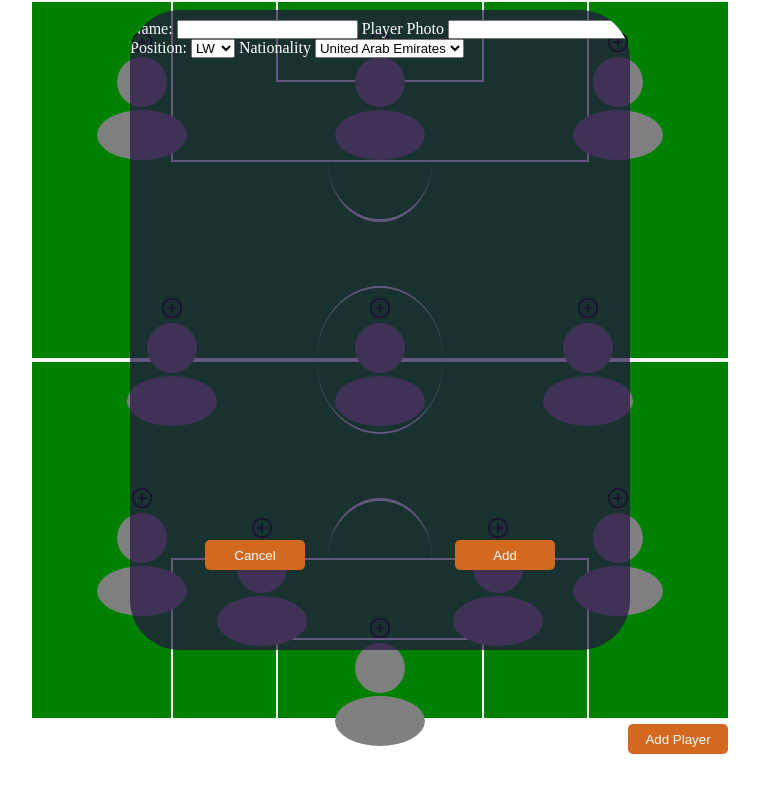
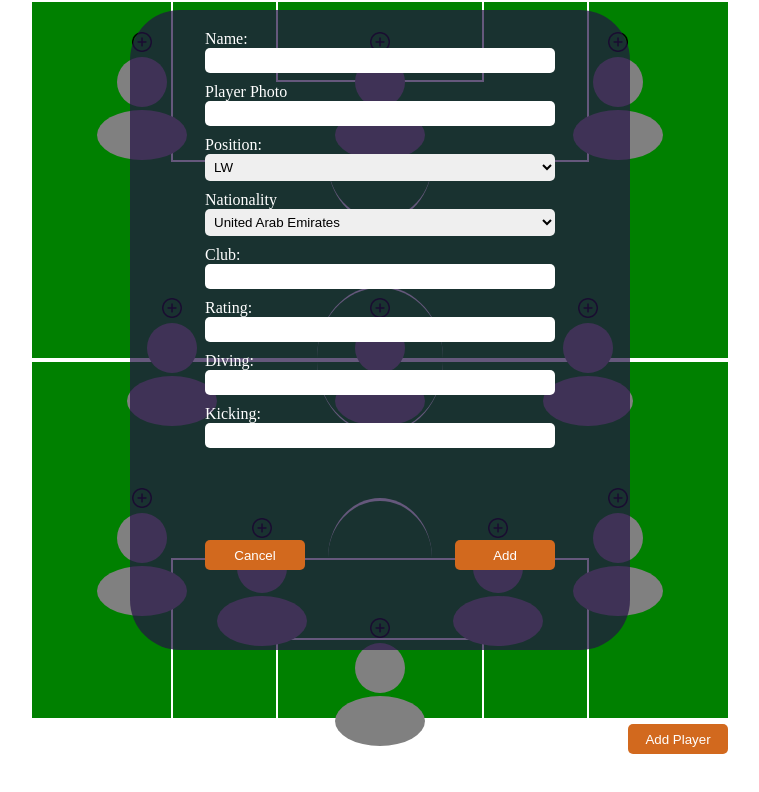
Before and after one commit to abdelmalekbenamar/FUT-Champions-Web-App-Ultimate-Team, a plain HTML site: page index.html in a window 1280 px wide. Both pictures are taken after a click on the button "Add Player". Shown: the whole page, without its empty margins (260-1019 px from the left). Drawn offline with Linux system fonts and the light colour scheme.

Commit message:
la partie html css du form ajouter joueur, js pour button add player au desous du terrain

```diff
--- a/assets/css/styles.css
+++ b/assets/css/styles.css
@@ -268,7 +268,7 @@ img.playerImage{
     overflow: hidden;
 }
 #formAddPlayer{
-    display: block;
+    display: none;
     position: absolute;
     top: 10px;
     left: calc(50% - 250px);
@@ -307,6 +307,19 @@ img.playerImage{
 .addPlClicked1{
     background-color: rgb(197, 150, 40);
 }
+label, input, select{
+    display: block;
+    width: 70%;
+    margin: auto;
+    border: none;
+}
+label{
+    margin-top: 10px;
+}
+input, select{
+    padding: 5px;
+    border-radius: 5px;
+}
 
 /* Les media query */
 @media only screen and (max-width: 728px){
--- a/assets/js/script.js
+++ b/assets/js/script.js
@@ -1278,3 +1278,10 @@ let playerNameModify = "";
     modifyForm.style.display = "none"
     modifyForm.querySelector("#playersList").innerHTML = "";
   })
+
+  //add player button on click
+  let addPlayerTerrainButt = document.getElementById("addPlayerButton");
+  addPlayerTerrainButt.addEventListener("click", () => {
+    let formAddPlayer = document.getElementById("formAddPlayer");
+    formAddPlayer.style.display = "block";
+  })
--- a/index.html
+++ b/index.html
@@ -21,6 +21,7 @@
                 <div id="defDemiCerB"></div>
                 <div id="milieuDemiCerB"></div>
             </div>
+
             <!-- Players -->
             <div class="player rw">
                 <div id="buttons">
@@ -175,11 +176,13 @@
     </div>
 
     <div id="formAddPlayer">
+        <form action="">
+
             <div id="inputs">
                 <label for="inputName">Name:</label>
-            <input type="text" id="inputName">
+                <input required type="text" id="inputName">
                 <label for="inputPlayerPhoto">Player Photo</label>
-            <input type="text" id="inputPlayerPhoto">
+                <input required type="text" id="inputPlayerPhoto">
                 <label for="inputPosition">Position:</label>
                 <select name="" id="inputPosition">
                     <option value="LW">LW</option>
@@ -196,14 +199,33 @@
                     <option value="AE">United Arab Emirates</option>
                     <option value="AR">Argentina</option>
                     <option value="AU">Australia</option>
-                <option value="Canada">Canada</option>
-                <option value="Espagne">Espagne</option>
+                    <option value="BE">Belgium</option>
+                    <option value="BH">Bahrain</option>
+                    <option value="BR">Brazil</option>
+                    <option value="CA">Canada</option>
+                    <option value="CH">Switzerland</option>
+                    <option value="CN">China</option>
+                    <option value="DE">Germany</option>
+                    <option value="DZ">Algeria</option>
+                    <option value="ES">Spain</option>
+                    <option value="FI">Finland</option>
+                    <option value="FR">France</option>
+                    <option value="GB">United Kingdom</option>
                 </select>
+                <label for="addPlayerClub">Club:</label>
+                <input required type="text" id="addPlayerClub">
+                <label for="rating">Rating:</label>
+                <input required min="0" max="100" type="number" id="rating">
+                <label for="diving">Diving:</label>
+                <input required min="0" max="100" type="number" id="diving">
+                <label for="kicking">Kicking:</label>
+                <input required min="0" max="100" type="number" id="kicking">
             </div>
             <div id="buttonsFormAddPlayer">
                 <button id="cancelPlayerFormAddPlayer">Cancel</button>
                 <button id="addPlayerFormAddPlayer">Add</button>
             </div>
+        </form>
 
     </div>
 
```
Lines whose indentation alone changed are shown as unchanged.
